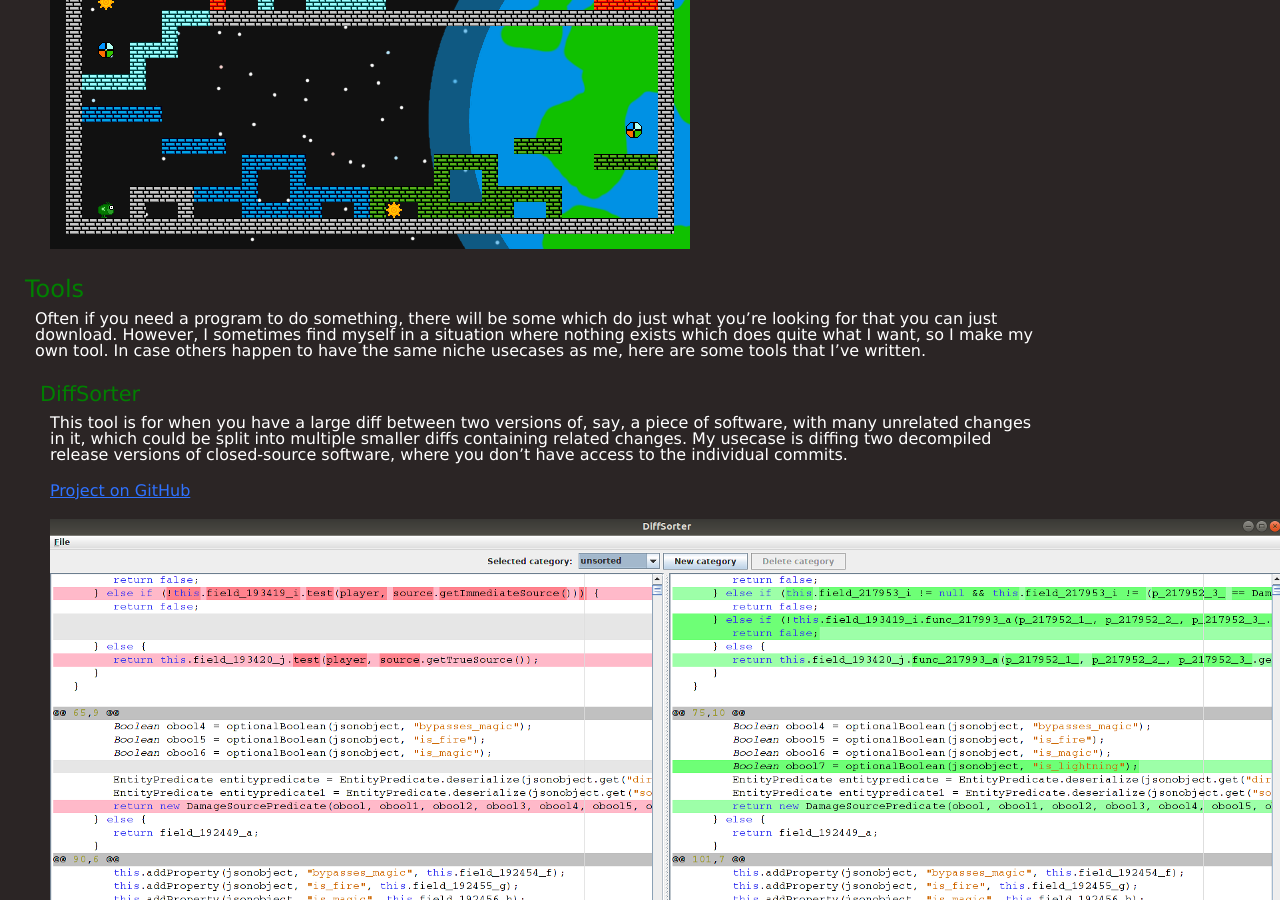
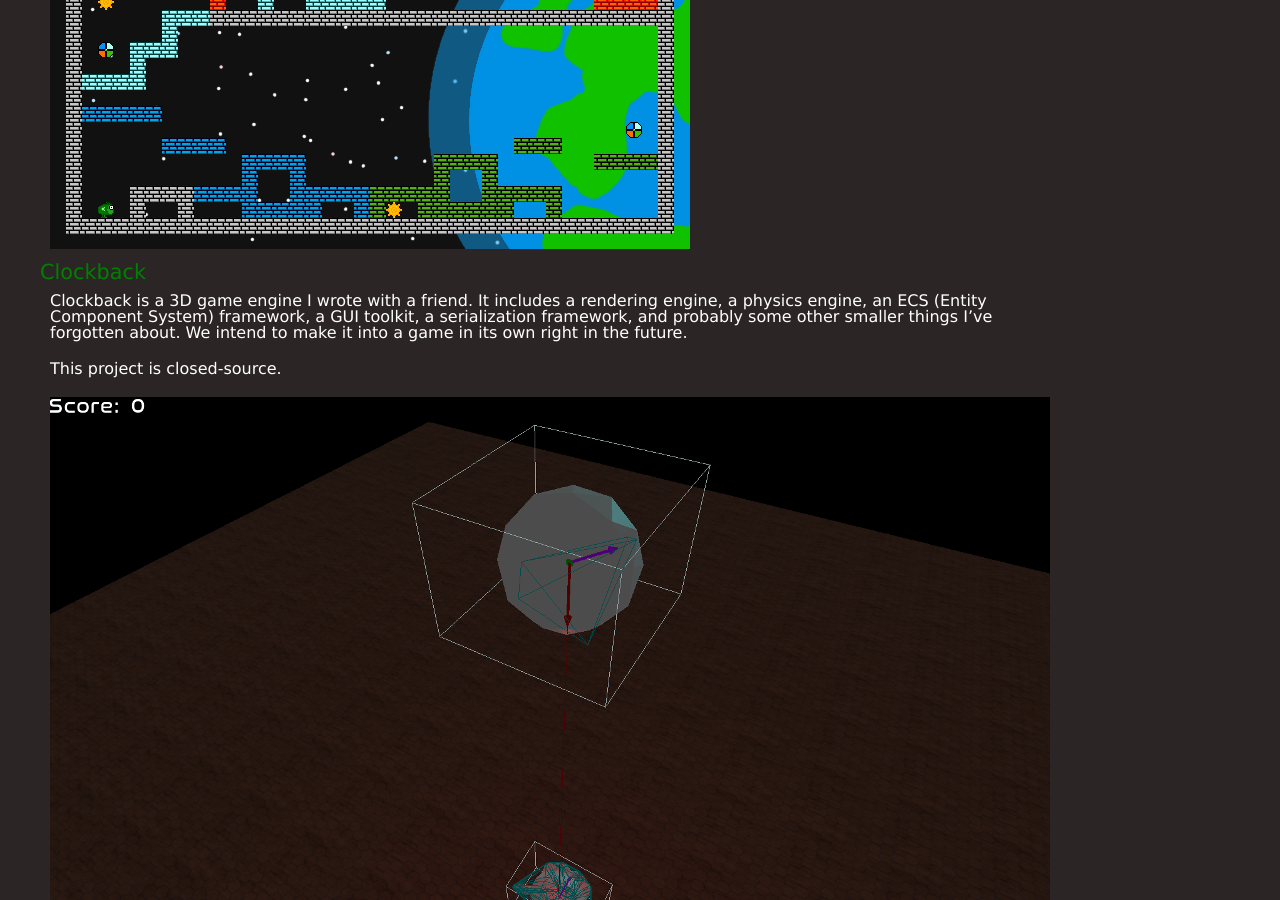
Before and after one commit to Earthcomputer/Earthcomputer.github.io, a Jekyll site: the page built from catalogue.md, in a window 1280 px wide and 900 px high, scrolled down 2977 px. Built offline with Jekyll 4.4.1, drawn with Linux system fonts in a browser that asks for light colours.

Commit message:
Add clockback to catalogue

```diff
--- a/catalogue.md
+++ b/catalogue.md
@@ -71,6 +71,18 @@ the artwork.
 
 ![](images/catalogue/stepfish.png)
 
+##### Clockback
+Clockback is a 3D game engine I wrote with a friend. It includes a rendering engine,
+a physics engine, an ECS (Entity Component System) framework, a GUI toolkit, a
+serialization framework, and probably some other smaller things I've forgotten about.
+We intend to make it into a game in its own right in the future.
+
+This project is closed-source.
+
+![](images/catalogue/clockback2.png)
+
+![](images/catalogue/clockback.jpg)
+
 </div>
 
 #### Tools
```
Also changed, not shown: images/catalogue/clockback.jpg (added), images/catalogue/clockback2.png (added).
